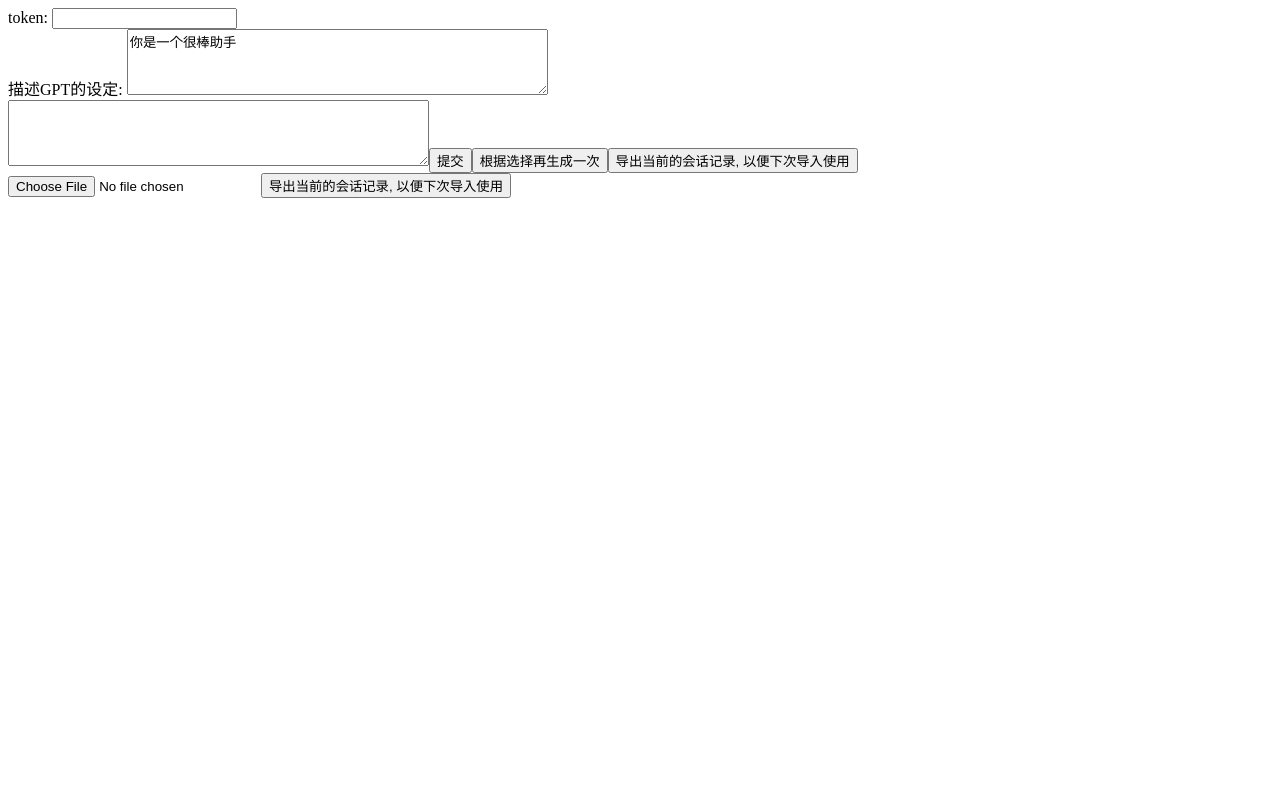
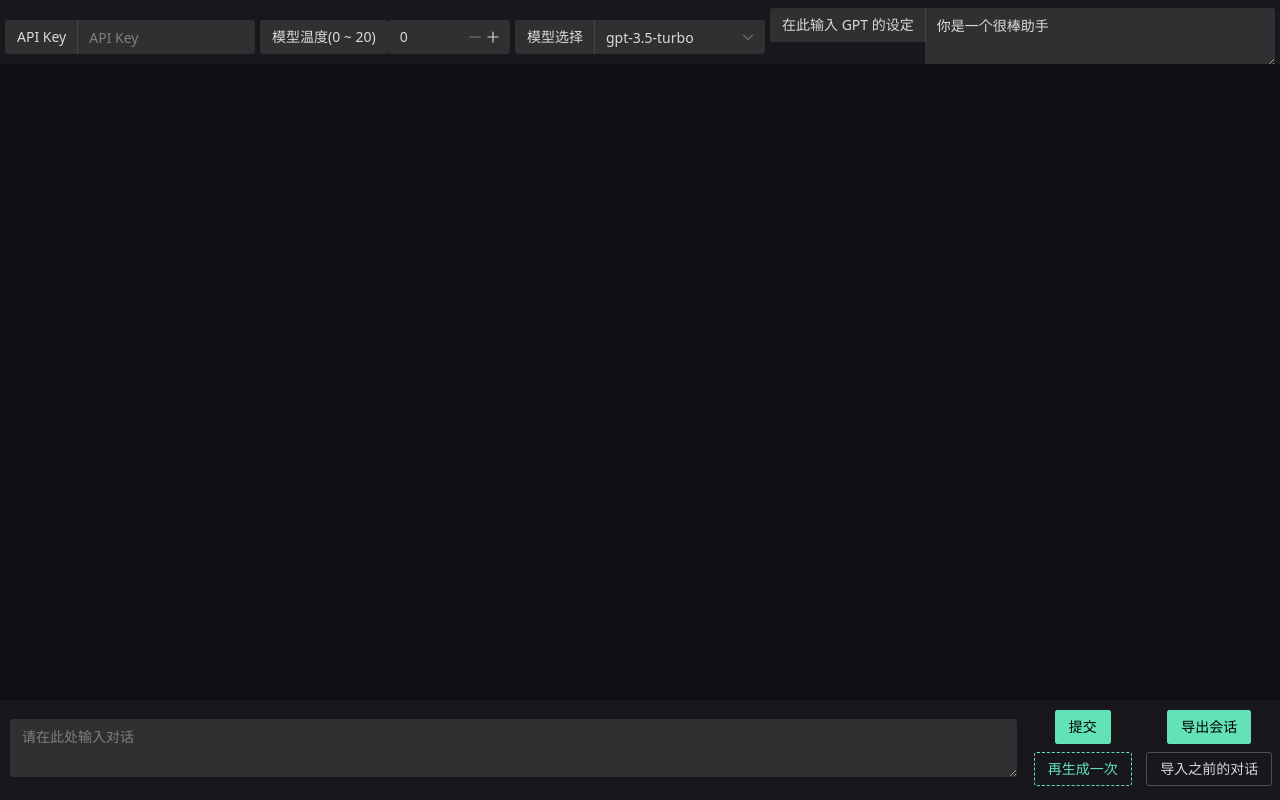
Before and after one commit to ThisSeanZhang/gpt-ui, a Vue app in the folder frontend/: page / in a window 1280 px wide. Built offline with nearby package versions, Linux system fonts and the light colour scheme.

Commit message:
v0.0.2
* rebuild UI
* add model choice / temperature

```diff
--- a/frontend/package.json
+++ b/frontend/package.json
@@ -1,7 +1,7 @@
 {
   "name": "gpt-ui",
   "private": true,
-  "version": "0.0.0",
+  "version": "0.0.2",
   "type": "module",
   "scripts": {
     "dev": "vite",
--- a/frontend/src/App.vue
+++ b/frontend/src/App.vue
@@ -1,10 +1,18 @@
 <script setup lang="ts">
 import Welcome from './views/Welcome.vue'
+import { darkTheme, NConfigProvider } from 'naive-ui'
+
 </script>
 
 <template>
+<n-config-provider :theme="darkTheme">
   <Welcome />
+</n-config-provider>
 </template>
 
 <style scoped>
+.n-config-provider {
+  height: 100%;
+  width: 100%;
+}
 </style>
--- a/frontend/src/api/chat.ts
+++ b/frontend/src/api/chat.ts
@@ -39,6 +39,14 @@ class ExhibitMessage {
     this.speaker = msg.speaker;
     this.text = msg.text;
     this.select = true;
+  }
+
+  set select(select: boolean): void {
+    this.select = select;
+  }
+
+  get select(): boolean {
+    return this.select;
   }
 
   static from(msg: Message): ExhibitMessage {
--- a/frontend/src/main.ts
+++ b/frontend/src/main.ts
@@ -1,5 +1,47 @@
 import { createApp } from 'vue'
 import './style.css'
 import App from './App.vue'
+import {
+  // create naive ui
+  create,
+  // component
+  NLayout,
+  NLayoutHeader,
+  NLayoutContent,
+  NLayoutFooter,
+  NSpace,
+  NInput,
+  NInputNumber,
+  NInputGroup,
+  NInputGroupLabel,
+  NCheckbox,
+  NButton,
+  NSelect,
+  NGrid,
+  NGi,
+  NUpload,
+  NThing,
+} from 'naive-ui'
 
-createApp(App).mount('#app')
+const naive = create({
+components: [
+  NLayout,
+  NLayoutHeader,
+  NLayoutContent,
+  NLayoutFooter,
+  NSpace,
+  NInput,
+  NInputNumber,
+  NInputGroup,
+  NInputGroupLabel,
+  NCheckbox,
+  NButton,
+  NSelect,
+  NGrid,
+  NGi,
+  NUpload,
+  NThing,
+]
+})
+
+createApp(App).use(naive).mount('#app')
--- a/frontend/src/style.css
+++ b/frontend/src/style.css
@@ -0,0 +1,23 @@
+html, body , #app {
+  width: 100%;
+  height: 100%;
+  top: 0px;
+  left: 0px;
+  right: 0px;
+  bottom: 0px;
+}
+
+::-webkit-scrollbar {
+  background-color: rgba(255, 255, 255, 0.2);
+  width: 6px;
+  height: 6px;
+  background-clip: padding-box;
+}
+::-webkit-scrollbar:hover {
+  width: 20px;
+  height: 20px;
+}
+::-webkit-scrollbar-thumb {
+  background-color: rgba(255, 255, 255, 0.3);
+  border-radius: 3px;
+}
--- a/frontend/src/views/Welcome.vue
+++ b/frontend/src/views/Welcome.vue
@@ -1,9 +1,35 @@
 <script setup lang="ts">
+import { UploadFileInfo } from 'naive-ui';
 import { ref } from 'vue'
 import api from '../api'
 import { ChatReq, Message, ExhibitMessage, ChatResp, RespChoice, RespUsage } from '../api/chat';
 
 const token = ref("")
+const token_label = ref("")
+const model_choice = ref("gpt-3.5-turbo")
+const temperature = ref(0)
+const model_options = [
+  {
+    label: 'gpt-3.5-turbo',
+    value: 'gpt-3.5-turbo'
+  },
+  {
+    label: 'gpt-3.5-turbo-0301',
+    value: 'gpt-3.5-turbo-0301'
+  },
+  {
+    label: 'text-davinci-003',
+    value: 'text-davinci-003'
+  },
+  {
+    label: 'text-davinci-002',
+    value: 'text-davinci-002'
+  },
+  {
+    label: 'code-davinci-002',
+    value: 'code-davinci-002'
+  },
+];
 const user_messgae = ref<string>("")
 const character_setting = ref("你是一个很棒助手")
 const submitable = ref(false)
@@ -56,7 +82,8 @@ async function submit(force: boolean = false) {
 }
 
 function buildRequest(): ChatReq {
-  let req = new ChatReq(token.value, "gpt-3.5-turbo")
+  let req = new ChatReq(token.value, model_choice.value)
+  req.temperature = temperature.value / 10;
   let msgs = [];
   msgs.push(new Message("system", character_setting.value));
   history.value.filter(e => e.select).forEach(e => msgs.push(e.to()))
@@ -73,9 +100,9 @@ function export_txt() {
   link.click();
 }
 
-function onFileChange(event: Event) {
-  const target = event.target as HTMLInputElement;
-  const file = target.files?.[0];
+function fileChange(options: { file: UploadFileInfo, fileList: Array<UploadFileInfo>, event?: Event }) {
+  console.log("read file: ", options);
+  const file = options.file.file;
   if (file) {
     const reader = new FileReader();
     reader.onload = () => {
@@ -92,34 +119,89 @@ function onFileChange(event: Event) {
 </script>
 
 <template>
-  <div>
-    <div>
-      token:
-    <input type="text" v-model="token">
-    </div>
-    <div>
-      描述GPT的设定:
-    <textarea v-model="character_setting" rows="4" cols="50">
-    </textarea>
-    </div>
-  </div>
-
-  <div>
-    <div v-for="each in history">
-      <span><input type="checkbox" v-model="each.select"></span> <span>{{each.speaker}}</span>: <span>{{ each.text }}</span>
-    </div>
-  </div>
-
-  <div>
-    <textarea v-model="user_messgae" rows="4" cols="50"></textarea>
-    <button type="button" :disabled="submitable" @click="submit()">提交</button>
-    <button type="button" :disabled="submitable" @click="submit(true)">根据选择再生成一次</button>
-    <button type="button" @click="export_txt()">导出当前的会话记录, 以便下次导入使用</button>
-  </div>
-  <div>
-    <input type="file" @change="onFileChange" />
-    <button type="button" @click="export_txt()">导出当前的会话记录, 以便下次导入使用</button>
-  </div>
+<div style="height: 100%; position: relative">
+<n-layout position="absolute">
+  <n-layout-header style="height: 64px; padding: 5px;">
+    <n-grid :cols="5" style="height: 64px;" :x-gap="5">
+      <n-gi :span="1" style="display: flex; justify-content: center;align-items: center;">
+          <n-input-group >
+            <!-- <n-input-group-label>请输入API Key 标签(以便选择)</n-input-group-label> -->
+            <!-- <n-input v-model="token_label" :style="{ width: '66%' }" placeholder="请输入API Key 标签(以便选择)"/> -->
+            <n-input-group-label>API Key</n-input-group-label>
+            <n-input v-model:value="token" placeholder="API Key"/>
+            <!-- <n-button type="primary" ghost>
+              添加
+            </n-button> -->
+          </n-input-group>
+      </n-gi>
+      <n-gi :span="1" style="display: flex; justify-content: center;align-items: center;">
+        <n-input-group-label>模型温度(0 ~ 20)</n-input-group-label>
+        <n-input-number
+          v-model:value="temperature"
+          placeholder="模型温度(0 ~ 20)"
+          :min="0"
+          :max="20"
+        />
+      </n-gi>
+      <n-gi :span="1" style="display: flex; justify-content: center;align-items: center;">
+        <n-input-group>
+          <n-input-group-label>模型选择</n-input-group-label>
+          <n-select
+            v-model:value="model_choice"
+            filterable
+            placeholder="模型选择"
+            :options="model_options"
+          />
+        </n-input-group>
+      </n-gi>
+      <n-gi :span="2" style="display: flex; justify-content: center;align-items: center;">
+        <n-input-group>
+          <n-input-group-label>在此输入 GPT 的设定</n-input-group-label>
+          <n-input v-model:value="character_setting" type="textarea" rows="2" />
+        </n-input-group>
+      </n-gi>
+    </n-grid>
+  </n-layout-header>
+  <!-- head end -->
+  <n-layout-content content-style="padding: 24px;">
+    <n-thing content-indented  v-for="each in history" style="margin: 5px 0px; border: 0 solid">
+      <template #avatar>
+        <n-space>
+          <n-checkbox @update:checked="check => each.select = check " :checked="each.select.valueOf()"></n-checkbox>
+          {{each.speaker}}
+        </n-space>
+      </template>
+      {{ each.text }}
+    </n-thing>
+  </n-layout-content>
+  <!-- content end -->
+  <n-layout-footer position="absolute" style="height: 100px; padding: 10px;">
+    <n-grid :cols="20" style="height: 64px;" :x-gap="5">
+      <n-gi :span="16" style="display: flex; justify-content: center;align-items: center;">
+        <n-input v-model:value="user_messgae" type="textarea" rows="2" placeholder="请在此处输入对话"/>
+      </n-gi>
+      <n-gi :span="2" style="display: flex; justify-content: center;align-items: center;">
+        <n-space vertical justify="space-between" align="center">
+          <n-button type="primary" :disabled="submitable" @click="submit()">
+            提交
+          </n-button>
+          <n-button type="primary" dashed :disabled="submitable" @click="submit(true)">
+            再生成一次
+          </n-button>
+        </n-space>
+      </n-gi>
+      <n-gi :span="2" style="display: flex; justify-content: center;align-items: center;">
+        <n-space vertical justify="space-between" align="center">
+          <n-button type="primary" @click="export_txt()">导出会话</n-button>
+          <n-upload :show-file-list="false" @change="fileChange" >
+            <n-button>导入之前的对话</n-button>
+          </n-upload>
+        </n-space>
+      </n-gi>
+    </n-grid>
+  </n-layout-footer>
+</n-layout>
+</div>
 </template>
 
 <style scoped>
--- a/frontend/tsconfig.json
+++ b/frontend/tsconfig.json
@@ -11,6 +11,7 @@
     "esModuleInterop": true,
     "lib": ["ESNext", "DOM"],
     "skipLibCheck": true,
+    "types": ["naive-ui/volar"],
     "noEmit": true
   },
   "include": ["src/**/*.ts", "src/**/*.d.ts", "src/**/*.tsx", "src/**/*.vue"],
```
Also changed, not shown: 3 other files (tests, documents, lock files or other folders).
